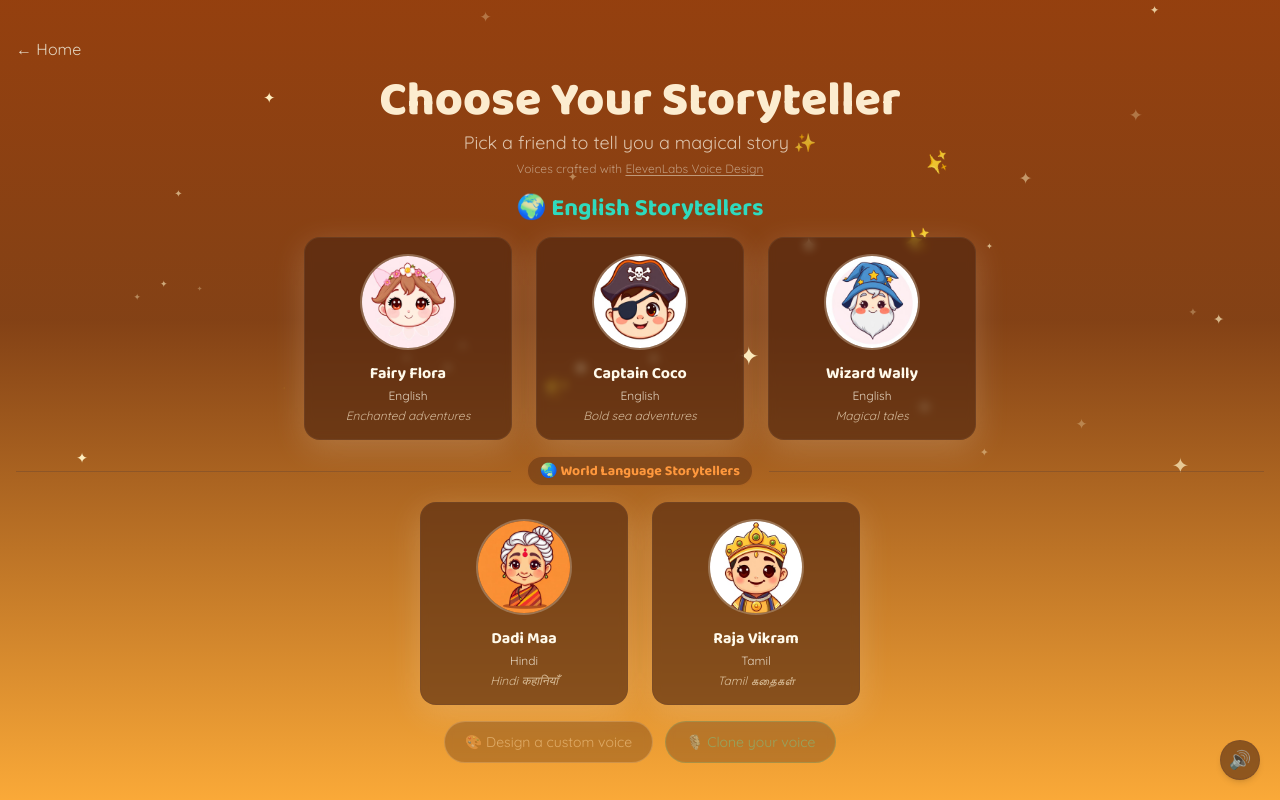
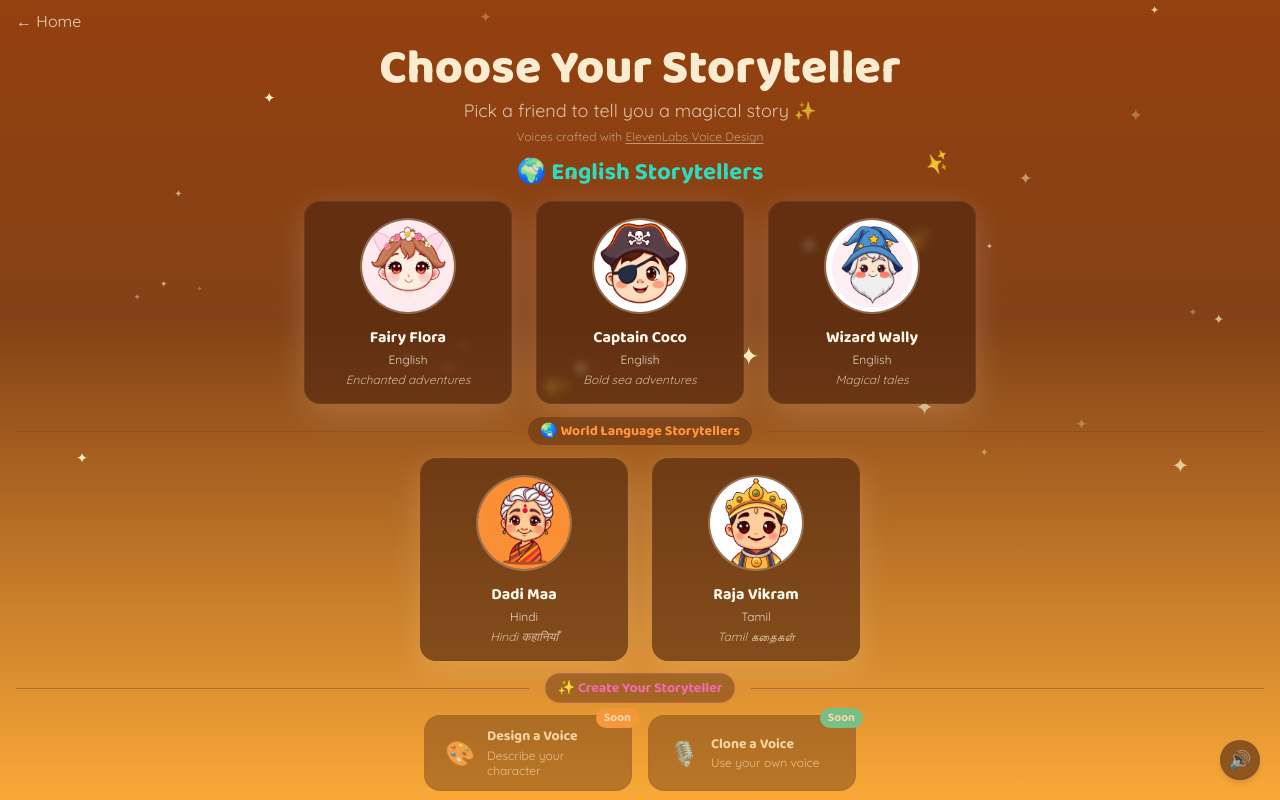
Before and after one commit to padmanabhan-r/ElevenTales, a React (Vite) app in the folder frontend/: page / in a window 1280 px wide. Both pictures are taken after a click on the button "Begin Your Adventure". Built offline with nearby package versions, Linux system fonts and the light colour scheme; no server answers; the HTML template or start-up script is replaced by a standard one.

Commit message:
feat: add Create Your Storyteller section with Design/Clone voice cards

```diff
--- a/frontend/src/screens/CharacterSelect.tsx
+++ b/frontend/src/screens/CharacterSelect.tsx
@@ -75,7 +75,7 @@ const CharacterSelect = ({ onSelect, onBack }: Props) => {
     <div className="relative h-screen bg-sky-gradient overflow-hidden flex flex-col">
       <FloatingElements />
 
-      <div className="relative z-10 flex flex-col justify-center h-full container mx-auto px-4 py-4 gap-4">
+      <div className="relative z-10 flex flex-col justify-center h-full container mx-auto px-4 py-4 gap-3">
         {/* Home button */}
         {onBack && (
           <motion.button
@@ -172,25 +172,50 @@ const CharacterSelect = ({ onSelect, onBack }: Props) => {
           </div>
         </motion.div>
 
-        {/* Custom voice actions */}
+        {/* Divider — Create */}
+        <motion.div
+          initial={{ opacity: 0 }}
+          animate={{ opacity: selectedId ? 0 : 1 }}
+          transition={{ duration: 0.3 }}
+          className="flex items-center gap-4"
+        >
+          <div className="flex-1 h-px bg-border/50" />
+          <span className="font-display text-sm text-magic-pink font-bold px-3 py-1 rounded-full border border-magic-pink/30 bg-card/40 backdrop-blur-sm">
+            ✨ Create Your Storyteller
+          </span>
+          <div className="flex-1 h-px bg-border/50" />
+        </motion.div>
+
+        {/* Create cards */}
         <motion.div
           initial={{ opacity: 0, y: 10 }}
           animate={{ opacity: selectedId ? 0 : 1, y: 0 }}
-          transition={{ delay: 0.5 }}
-          className="flex flex-wrap justify-center gap-3"
+          transition={{ delay: 0.55 }}
+          className="flex justify-center gap-4"
         >
-          <button
-            disabled
-            className="flex items-center gap-2 px-5 py-2.5 rounded-full border border-primary/30 bg-card/50 backdrop-blur-sm text-sm font-body text-primary/60 cursor-not-allowed opacity-60"
-          >
-            🎨 Design a custom voice
-          </button>
-          <button
-            disabled
-            className="flex items-center gap-2 px-5 py-2.5 rounded-full border border-magic-teal/30 bg-card/50 backdrop-blur-sm text-sm font-body text-magic-teal/60 cursor-not-allowed opacity-60"
-          >
-            🎙️ Clone your voice
-          </button>
+          {/* Design a Voice */}
+          <div className="relative flex items-center gap-3 px-5 py-3 rounded-2xl bg-card/60 backdrop-blur-sm border border-border/50 w-44 sm:w-52 opacity-60 cursor-not-allowed select-none">
+            <span className="absolute -top-2 -right-2 bg-magic-orange text-white font-display text-xs font-bold px-2 py-0.5 rounded-full">
+              Soon
+            </span>
+            <span className="text-2xl shrink-0">🎨</span>
+            <div>
+              <p className="font-display text-sm font-bold text-foreground leading-tight">Design a Voice</p>
+              <p className="text-xs text-muted-foreground mt-0.5 leading-tight">Describe your character</p>
+            </div>
+          </div>
+
+          {/* Clone a Voice */}
+          <div className="relative flex items-center gap-3 px-5 py-3 rounded-2xl bg-card/60 backdrop-blur-sm border border-border/50 w-44 sm:w-52 opacity-60 cursor-not-allowed select-none">
+            <span className="absolute -top-2 -right-2 bg-magic-teal text-white font-display text-xs font-bold px-2 py-0.5 rounded-full">
+              Soon
+            </span>
+            <span className="text-2xl shrink-0">🎙️</span>
+            <div>
+              <p className="font-display text-sm font-bold text-foreground leading-tight">Clone a Voice</p>
+              <p className="text-xs text-muted-foreground mt-0.5 leading-tight">Use your own voice</p>
+            </div>
+          </div>
         </motion.div>
       </div>
     </div>
```
